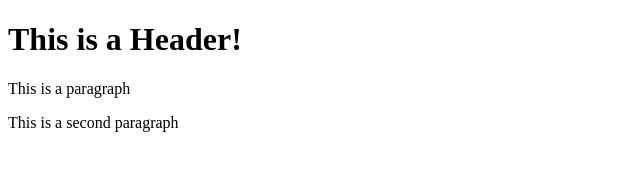
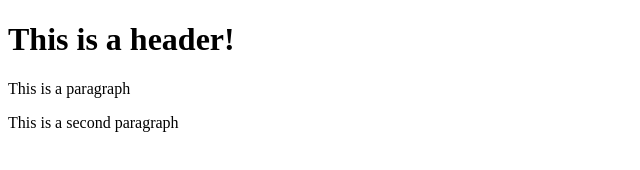
Before and after one commit to Nabagata/git-test, a website: page index.html in a window 1280 px wide. Shown: the full height of the page, 0-640 px from the left. Drawn offline with Linux system fonts and the light colour scheme.

Commit message:
update header

```diff
--- a/index.html
+++ b/index.html
@@ -3,7 +3,7 @@
     <head></head>
 
     <body>
-        <h1>This is a Header!</h1>
+        <h1>This is a header!</h1>
         <p>This is a paragraph</p>
         <p>This is a second paragraph</p>
     </body>
```
